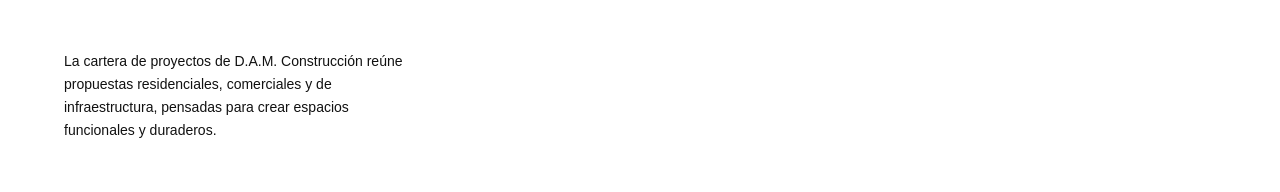
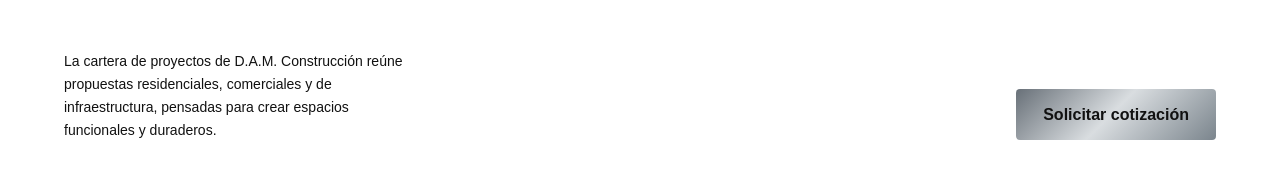
Before and after one commit to EdithRiosC/dam-construccion, a plain HTML site: page proyectos.html in a window 1280 px wide. Shown: the part 332-524 px from the top of the page. Drawn offline with Linux system fonts and the light colour scheme.

Commit message:
Update styles and projects page

```diff
--- a/css/estilos.css
+++ b/css/estilos.css
@@ -2749,9 +2749,17 @@ a {
 
 .projects-intro {
 
-    display: block;
-
-    max-width: 790px;
+    display: flex;
+
+    align-items: flex-end;
+
+    justify-content: space-between;
+
+    gap: 90px;
+
+    width: 100%;
+
+    max-width: none;
 
     margin-bottom: 58px;
 
@@ -2771,6 +2779,14 @@ a {
 
 }
 
+.projects-intro-button {
+
+    flex: 0 0 auto;
+
+    margin-bottom: 2px;
+
+}
+
 .projects-link {
 
     display: inline-flex;
--- a/proyectos.html
+++ b/proyectos.html
@@ -93,6 +93,10 @@
                 propuestas residenciales, comerciales y de infraestructura,
                 pensadas para crear espacios funcionales y duraderos.
             </p>
+
+            <a href="contacto.html" class="btn btn-primary projects-intro-button">
+                Solicitar cotización
+            </a>
 
         </div>
 
@@ -252,14 +256,6 @@
 
         </div>
 
-        <div class="projects-cta">
-
-            <a href="contacto.html" class="btn btn-primary">
-                Solicitar cotización
-            </a>
-
-        </div>
-
     </div>
 
 </section>
```
